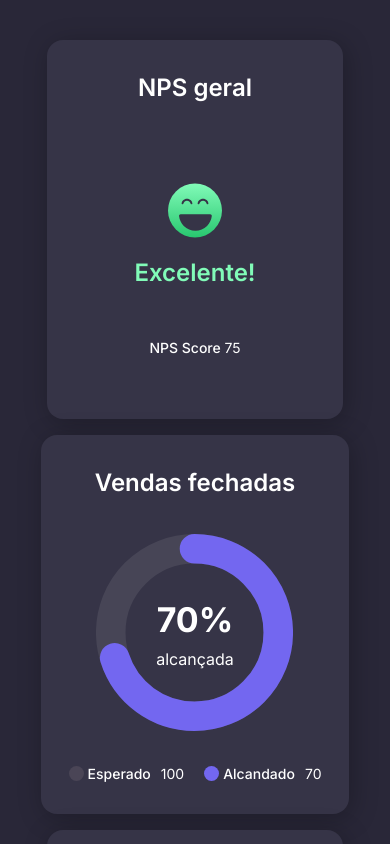
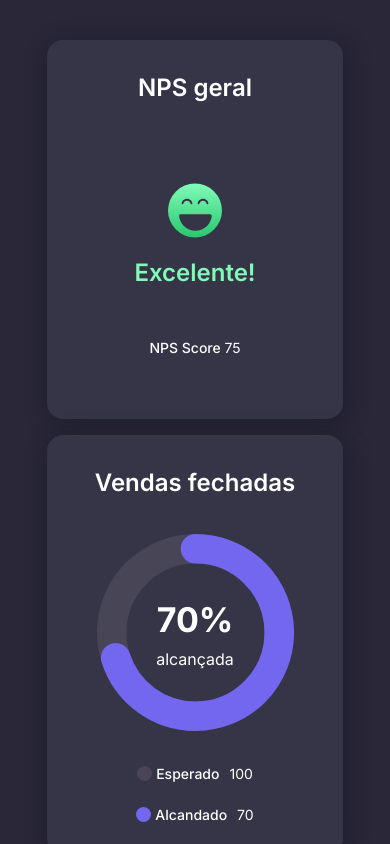
Before and after one commit to MicaelaPinheiroDS/dashboard-bora-codar, a React (Vite) app: page / in a window 390 px wide. Shown: the top 844 px of the page. Built offline with nearby package versions, Linux system fonts and the light colour scheme.

Commit message:
readjustment on closed sales card for mobile

```diff
--- a/src/componets/closedSales/index.jsx
+++ b/src/componets/closedSales/index.jsx
@@ -12,7 +12,7 @@ export function ClosedSales() {
                         <div className="text-base  leading-[160%]">alcançada</div>
                     </CircularProgressbarWithChildren>
                 </div>
-                <div className="flex gap-5 text-[14px]">
+                <div className="flex flex-col items-center sm:flex-row gap-5 text-[14px]">
                     <div className="flex items-center">
                         <span className="inline-block w-[15px] h-[15px] mr-1 bg-dark-purple rounded-full"></span>
                         <span className="font-medium">Esperado</span>
```
